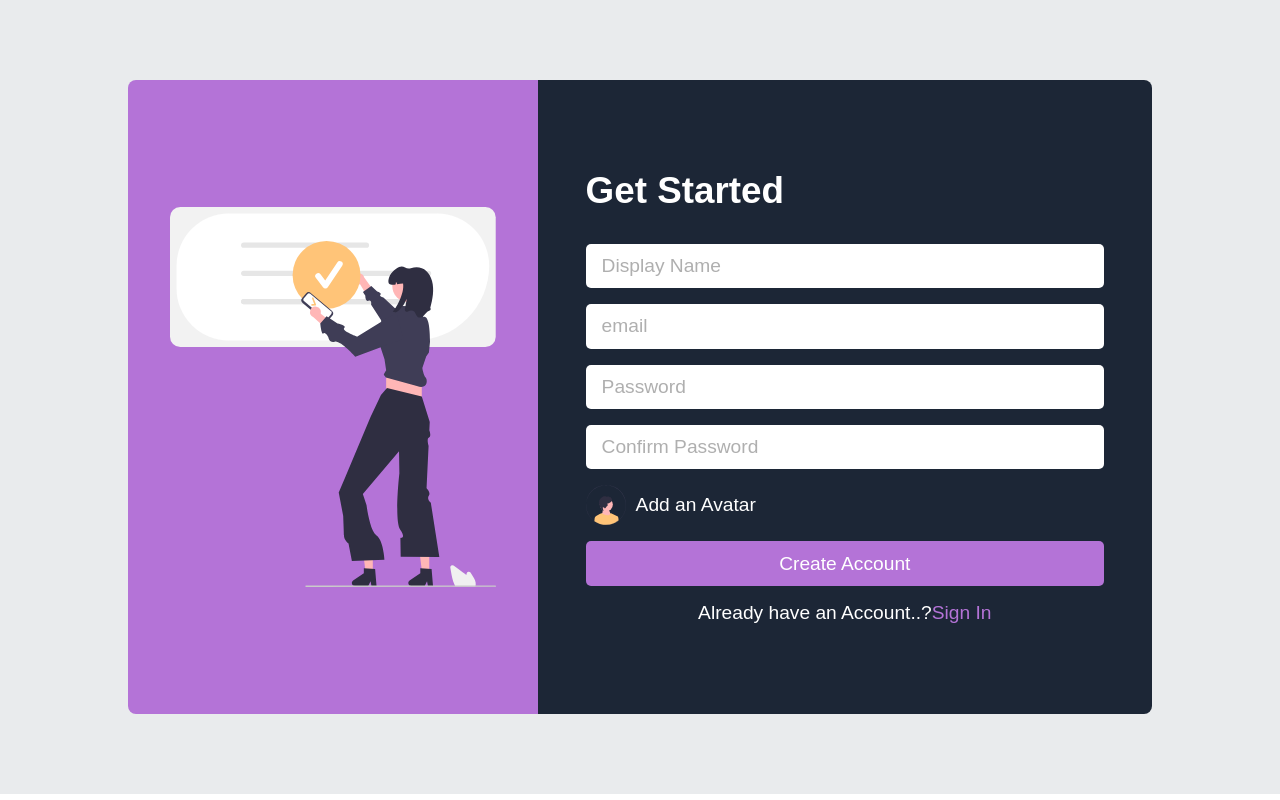
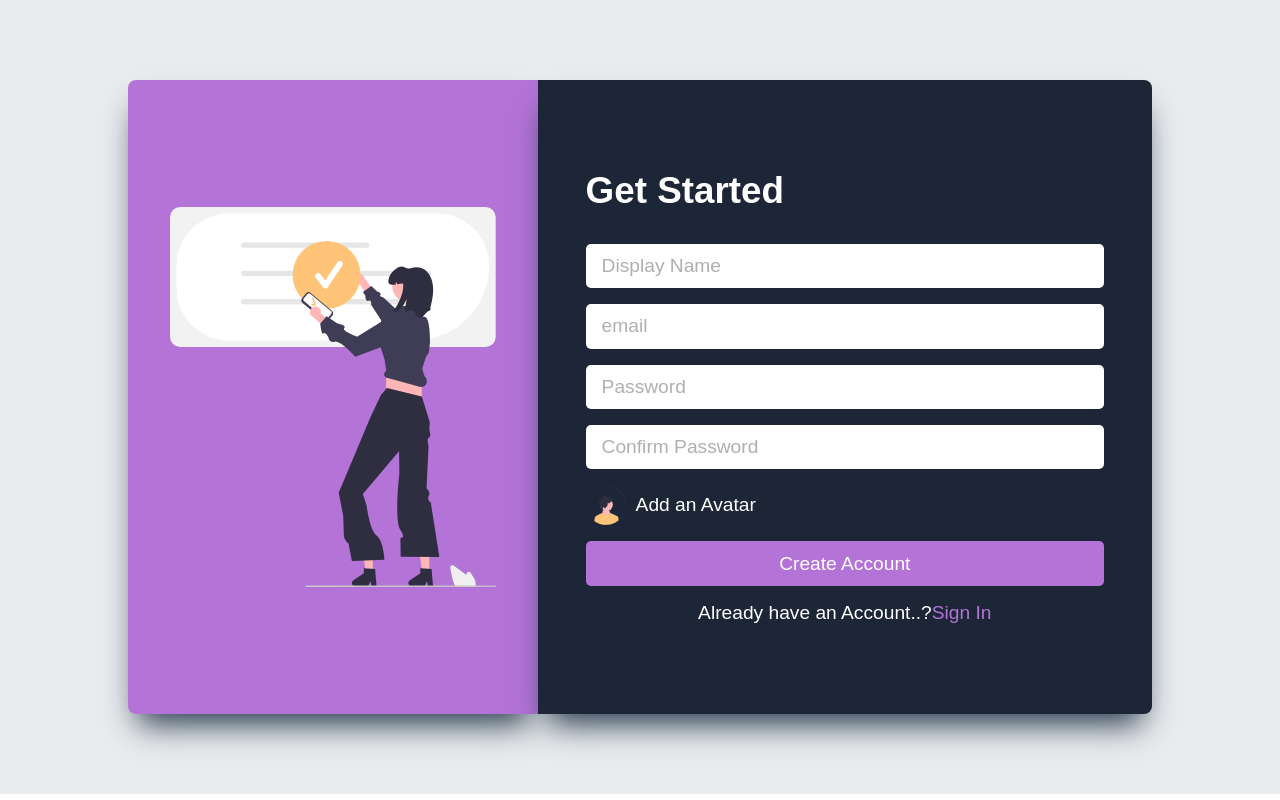
Before and after one commit to roht2103/chat-app, a React (Vite) app: page /signup-page in a window 1280 px wide. Built offline with nearby package versions, Linux system fonts and the light colour scheme; a web font is replaced by a local one.

Commit message:
added box shadow to login page

```diff
--- a/src/components/signUp/SignUp.css
+++ b/src/components/signUp/SignUp.css
@@ -16,6 +16,7 @@
   /* min-width: 1000px; */
 }
 .body section div {
+  box-shadow: rgb(38, 57, 77) 0px 20px 30px -10px;
   height: 100%;
   /* width: 50%; */
   display: flex;
```
